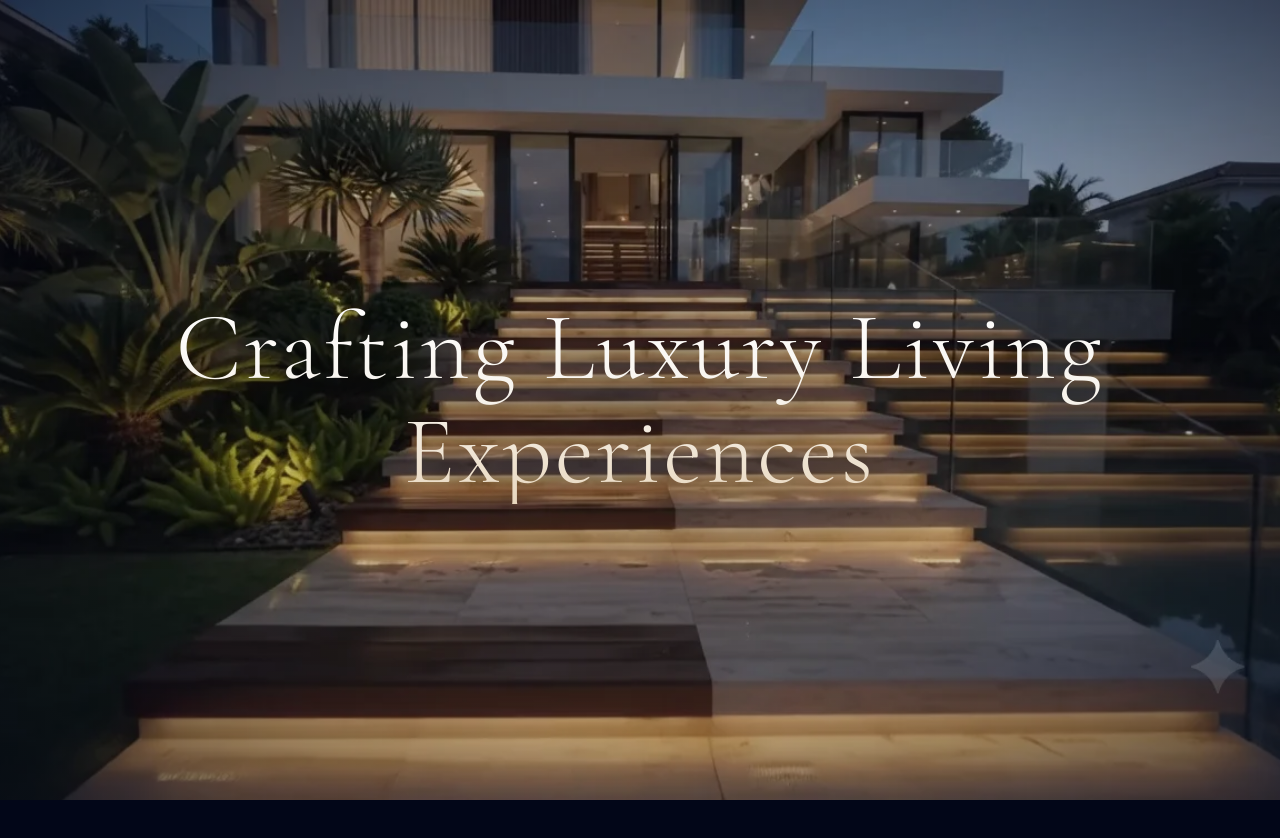
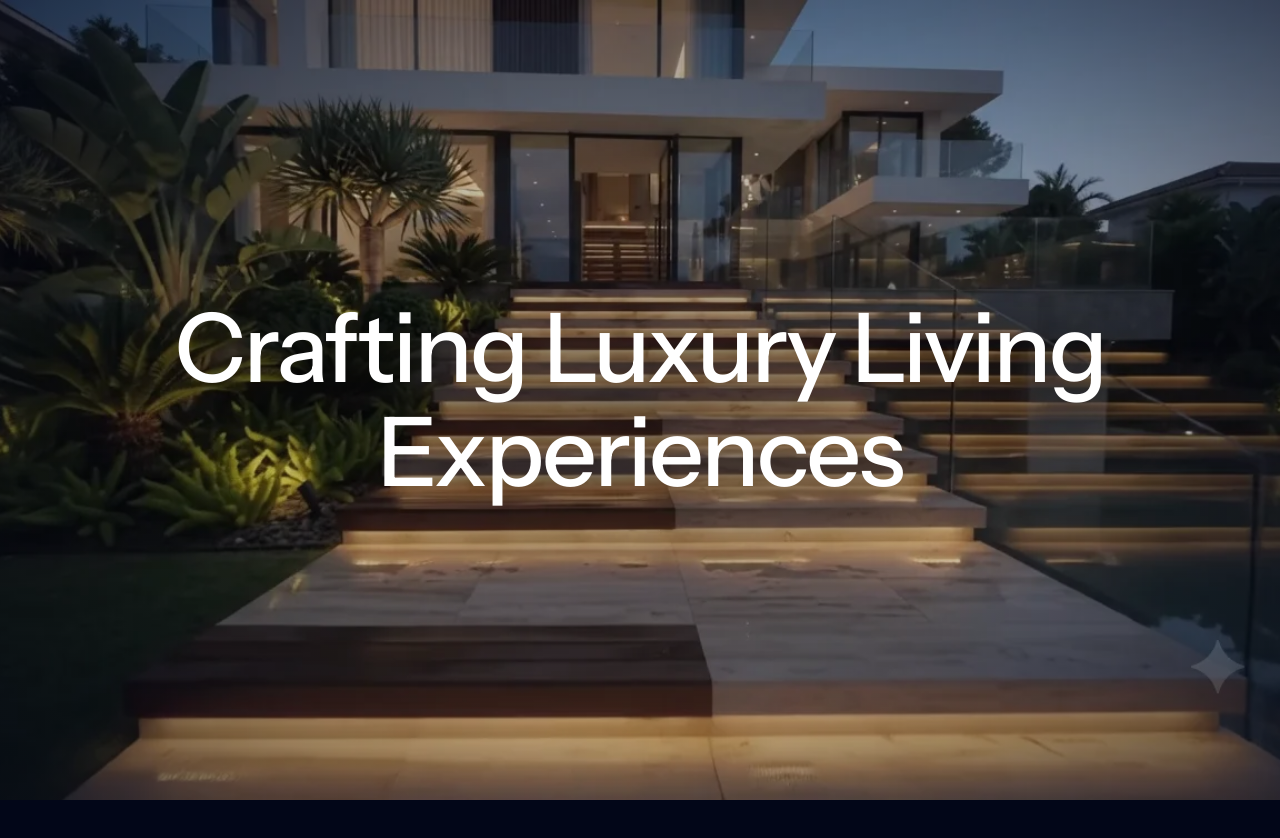
Before and after one commit to vijaybansalll/realestate-next, a Next.js app: page / in a window 1280 px wide. Shown: the top 838 px of the page. Built offline with nearby package versions, Linux system fonts and the light colour scheme.

Commit message:
hero section text fix

```diff
--- a/src/app/globals.css
+++ b/src/app/globals.css
@@ -8,20 +8,12 @@
 @theme inline {
   --color-background: var(--background);
   --color-foreground: var(--foreground);
-  --font-sans: var(--font-geist-sans);
-  --font-mono: var(--font-geist-mono);
-  --font-cormorant: var(--font-cormorant);
-  --font-cinzel: var(--font-cinzel);
-  --font-luxury: var(--font-cormorant);
-}
-
-.font-luxury {
-  font-family:
-    var(--font-cormorant), Garamond, "Times New Roman", Georgia, serif;
-}
-
-.font-cinzel {
-  font-family: var(--font-cinzel), "Times New Roman", Georgia, serif;
+  --font-sans:
+    var(--font-instrument-sans), -apple-system, BlinkMacSystemFont, "Segoe UI",
+    Roboto, sans-serif;
+  --font-instrument:
+    var(--font-instrument-sans), -apple-system, BlinkMacSystemFont, "Segoe UI",
+    Roboto, sans-serif;
 }
 
 @media (prefers-color-scheme: dark) {
@@ -31,8 +23,32 @@
   }
 }
 
+html,
+body,
+* {
+  font-family:
+    var(--font-instrument-sans),
+    -apple-system,
+    BlinkMacSystemFont,
+    "Segoe UI",
+    Roboto,
+    sans-serif;
+}
+
 body {
   background: var(--background);
   color: var(--foreground);
-  font-family: Arial, Helvetica, sans-serif;
 }
+
+.font-instrument,
+.font-sans,
+.font-luxury,
+.font-cinzel {
+  font-family:
+    var(--font-instrument-sans),
+    -apple-system,
+    BlinkMacSystemFont,
+    "Segoe UI",
+    Roboto,
+    sans-serif;
+}
--- a/src/app/layout.tsx
+++ b/src/app/layout.tsx
@@ -1,34 +1,12 @@
 import type { Metadata } from "next";
-import {
-  Cormorant_Garamond,
-  Cinzel,
-  Geist,
-  Geist_Mono,
-} from "next/font/google";
+import { Instrument_Sans } from "next/font/google";
 import SmoothScroll from "@/components/SmoothScroll";
 import "./globals.css";
 
-const geistSans = Geist({
-  variable: "--font-geist-sans",
+const instrumentSans = Instrument_Sans({
+  variable: "--font-instrument-sans",
   subsets: ["latin"],
-});
-
-const geistMono = Geist_Mono({
-  variable: "--font-geist-mono",
-  subsets: ["latin"],
-});
-
-const cormorant = Cormorant_Garamond({
-  variable: "--font-cormorant",
-  subsets: ["latin"],
-  weight: ["300", "400", "500", "600", "700"],
-  style: ["normal", "italic"],
-});
-
-const cinzel = Cinzel({
-  variable: "--font-cinzel",
-  subsets: ["latin"],
-  weight: ["400", "500", "600", "700"],
+  display: "swap",
 });
 
 export const metadata: Metadata = {
@@ -45,9 +23,9 @@ export default function RootLayout({
   return (
     <html
       lang="en"
-      className={`${geistSans.variable} ${geistMono.variable} ${cormorant.variable} ${cinzel.variable} h-full antialiased`}
+      className={`${instrumentSans.variable} h-full font-sans antialiased`}
     >
-      <body className="flex min-h-full flex-col bg-slate-950 text-slate-100">
+      <body className="flex min-h-full flex-col bg-slate-950 font-sans text-slate-100">
         <SmoothScroll>{children}</SmoothScroll>
       </body>
     </html>
--- a/src/components/HouseWalkthrough.tsx
+++ b/src/components/HouseWalkthrough.tsx
@@ -186,14 +186,17 @@ export default function HouseWalkthrough() {
           className="absolute inset-0 block h-full w-full object-cover"
         />
 
-        {/* Subtle radial vignette for cinematic contrast */}
         <div className="pointer-events-none absolute inset-0 bg-[radial-gradient(ellipse_at_center,rgba(2,6,23,0.4)_0%,rgba(2,6,23,0.2)_50%,rgba(2,6,23,0.65)_100%)]" />
 
-        {/* Centered Luxury Header */}
-        <div className="pointer-events-none absolute inset-0 flex flex-col items-center justify-center p-6 text-center select-none">
+        <div
+          className="pointer-events-none absolute inset-0 flex flex-col items-center justify-center p-6 text-center transition-transform duration-75 select-none"
+          style={{
+            opacity: Math.max(0, 1 - scrollProgress * 4),
+            transform: `translateY(-${scrollProgress * 40}px)`,
+          }}
+        >
           <div className="mx-auto flex max-w-5xl flex-col items-center">
-            {/* Main Header with Luxury Font */}
-            <h1 className="bg-gradient-to-b from-[#ffffff] via-[#f7f3ec] to-[#e8d7be] bg-clip-text font-luxury text-4xl leading-[1.08] font-light tracking-[0.03em] text-transparent drop-shadow-[0_12px_32px_rgba(0,0,0,0.9)] sm:text-6xl md:text-7xl lg:text-8xl">
+            <h1 className="font-sans text-4xl leading-[1.08] font-medium tracking-tight text-white drop-shadow-[0_12px_32px_rgba(0,0,0,0.9)] sm:text-6xl md:text-7xl lg:text-8xl">
               Crafting Luxury Living Experiences
             </h1>
           </div>
--- /dev/null
+++ b/src/components/PropertyCard.tsx
@@ -0,0 +1,167 @@
+"use client";
+
+import React from "react";
+import { cn } from "@/lib/utils";
+import {
+  ArrowRight,
+  Bath,
+  BedDouble,
+  Expand,
+  MapPin,
+  Sparkles,
+  Zap,
+  Star,
+} from "lucide-react";
+
+interface PerspectiveFlipCardProps {
+  className?: string;
+  front: React.ReactNode;
+  back: React.ReactNode;
+  h?: string;
+  w?: string;
+}
+
+/**
+ * Card 14 - Perspective Real Estate Card (Final Fix)
+ * Uses standard rounded-2xl border radius and optimized 3D depth.
+ * Removed overflow-hidden from faces to allow Z-translation to work correctly.
+ */
+export function PerspectiveFlipCard({
+  className,
+  front,
+  back,
+  h = "h-[500px]",
+  w = "w-[360px]",
+}: PerspectiveFlipCardProps) {
+  return (
+    <div className={cn("group/p-card [perspective:2000px]", h, w, className)}>
+      <div
+        className={cn(
+          "relative h-full w-full transition-all duration-700 [transform-style:preserve-3d] group-hover/p-card:[transform:rotateY(180deg)]",
+          "rounded-2xl"
+        )}
+      >
+        {/* Front Face: Property Overview */}
+        <div className="bg-card text-card-foreground absolute inset-0 size-full rounded-2xl border [backface-visibility:hidden] [transform-style:preserve-3d]">
+          <div className="size-full p-3 [transform-style:preserve-3d]">
+            {front}
+          </div>
+        </div>
+
+        {/* Back Face: Property Specs */}
+        <div className="bg-card text-card-foreground absolute inset-0 size-full [transform:rotateY(180deg)] rounded-2xl border [backface-visibility:hidden] [transform-style:preserve-3d]">
+          <div className="flex size-full flex-col items-center justify-center p-8 text-center [transform-style:preserve-3d]">
+            {back}
+          </div>
+        </div>
+      </div>
+    </div>
+  );
+}
+
+const PerspectiveFront = () => (
+  <div className="flex size-full flex-col [transform-style:preserve-3d]">
+    {/* Image Section (Z: 50px) */}
+    <div className="relative h-64 w-full [transform:translateZ(50px)] [transform-style:preserve-3d]">
+      <div className="bg-muted border-border/50 absolute inset-0 overflow-hidden rounded-xl border">
+        <img
+          src="https://cdn.21st.dev/assets/localized/28aed8f89959cb96d95b3599ad19796bfeb7b264a125d9ba6be1a52c3c1aa0af.jpg"
+          alt="Serenity Residential"
+          className="h-full w-full object-cover transition duration-700 group-hover/p-card:scale-110"
+        />
+      </div>
+
+      {/* Floating Rating Badge (Z: 100px) */}
+      <div className="border-border absolute bottom-4 left-4 flex [transform:translateZ(80px)] items-center gap-1.5 rounded-full border bg-background/90 px-3 py-1.5 text-[11px] font-medium tracking-tight text-foreground shadow-lg backdrop-blur-md">
+        <Star className="size-3.5 fill-yellow-400 text-yellow-400" />
+        <span>4.9 (120 Reviews)</span>
+      </div>
+    </div>
+
+    {/* Content Section (Z: 60px) */}
+    <div className="flex flex-grow flex-col justify-between p-6 py-8 [transform-style:preserve-3d]">
+      <div className="[transform:translateZ(60px)] space-y-2 [transform-style:preserve-3d]">
+        <div className="text-primary flex items-center gap-2 text-xs font-semibold tracking-wide">
+          <Sparkles className="size-4" />
+          <span>Exclusive Listing</span>
+        </div>
+        <h3 className="group-hover/p-card:text-primary text-2xl leading-tight font-bold tracking-tight text-foreground transition duration-300">
+          Serenity Residential Home
+        </h3>
+        <p className="text-muted-foreground mt-2 flex items-center gap-1.5 text-[15px] leading-none font-medium">
+          <MapPin className="text-primary size-4" />
+          15 S Aurora Ave, Miami
+        </p>
+      </div>
+
+      <div className="text-muted-foreground flex [transform:translateZ(40px)] items-center justify-between text-xs font-semibold tracking-wider">
+        <span className="group-hover/p-card:text-primary transition-all group-hover/p-card:translate-x-1">
+          Hover to see more
+        </span>
+        <ArrowRight className="group-hover/p-card:text-primary size-4" />
+      </div>
+    </div>
+  </div>
+);
+
+const PerspectiveBack = () => (
+  <div className="flex size-full flex-col items-center justify-center [transform-style:preserve-3d]">
+    {/* Feature Icons (Z: 130px) */}
+    <div className="mb-10 flex w-full justify-center gap-4 [transform-style:preserve-3d]">
+      <div className="bg-muted/80 border-border/50 flex min-w-[90px] [transform:translateZ(130px)] flex-col items-center gap-2 rounded-2xl border p-4 [transform-style:preserve-3d]">
+        <div className="bg-card border-border text-primary [transform:translateZ(20px)] rounded-xl border p-2 shadow-sm">
+          <BedDouble className="size-6" />
+        </div>
+        <p className="[transform:translateZ(10px)] text-[11px] font-bold tracking-tight">
+          5 Beds
+        </p>
+      </div>
+      <div className="bg-muted/80 border-border/50 flex min-w-[90px] [transform:translateZ(160px)] flex-col items-center gap-2 rounded-2xl border p-4 [transform-style:preserve-3d]">
+        <div className="bg-card border-border text-primary [transform:translateZ(25px)] rounded-xl border p-2 shadow-sm">
+          <Bath className="size-6" />
+        </div>
+        <p className="[transform:translateZ(10px)] text-[11px] font-bold tracking-tight">
+          3 Baths
+        </p>
+      </div>
+      <div className="bg-muted/80 border-border/50 flex min-w-[90px] [transform:translateZ(130px)] flex-col items-center gap-2 rounded-2xl border p-4 [transform-style:preserve-3d]">
+        <div className="bg-card border-border text-primary [transform:translateZ(20px)] rounded-xl border p-2 shadow-sm">
+          <Expand className="size-6" />
+        </div>
+        <p className="[transform:translateZ(10px)] text-[11px] font-bold tracking-tight">
+          120m²
+        </p>
+      </div>
+    </div>
+
+    {/* Description (Z: 80px) */}
+    <div className="space-y-3 px-6 [transform-style:preserve-3d]">
+      <h3 className="[transform:translateZ(80px)] text-xl font-bold tracking-tight text-foreground">
+        Property Highlights
+      </h3>
+      <p className="text-muted-foreground mx-auto max-w-[280px] [transform:translateZ(40px)] text-[13px] leading-relaxed font-medium">
+        Award-winning residential design with 24/7 smart security and
+        unparalleled tranquility.
+      </p>
+    </div>
+
+    {/* Action (Z: 100px) */}
+    <div className="mt-8 w-full px-6 [transform-style:preserve-3d]">
+      <button className="bg-primary text-primary-foreground h-11 w-full [transform:translateZ(100px)] rounded-xl text-xs font-bold tracking-wider shadow-[0_15px_30px_-5px_rgba(0,0,0,0.3)] transition-all hover:scale-[1.03] active:scale-95">
+        <Zap className="mr-2 inline-block size-3.5 fill-current" />
+        Book Viewing
+      </button>
+    </div>
+  </div>
+);
+
+export default function Card14Demo() {
+  return (
+    <div className="flex min-h-[600px] items-center justify-center bg-background p-12">
+      <PerspectiveFlipCard
+        front={<PerspectiveFront />}
+        back={<PerspectiveBack />}
+      />
+    </div>
+  );
+}
```
